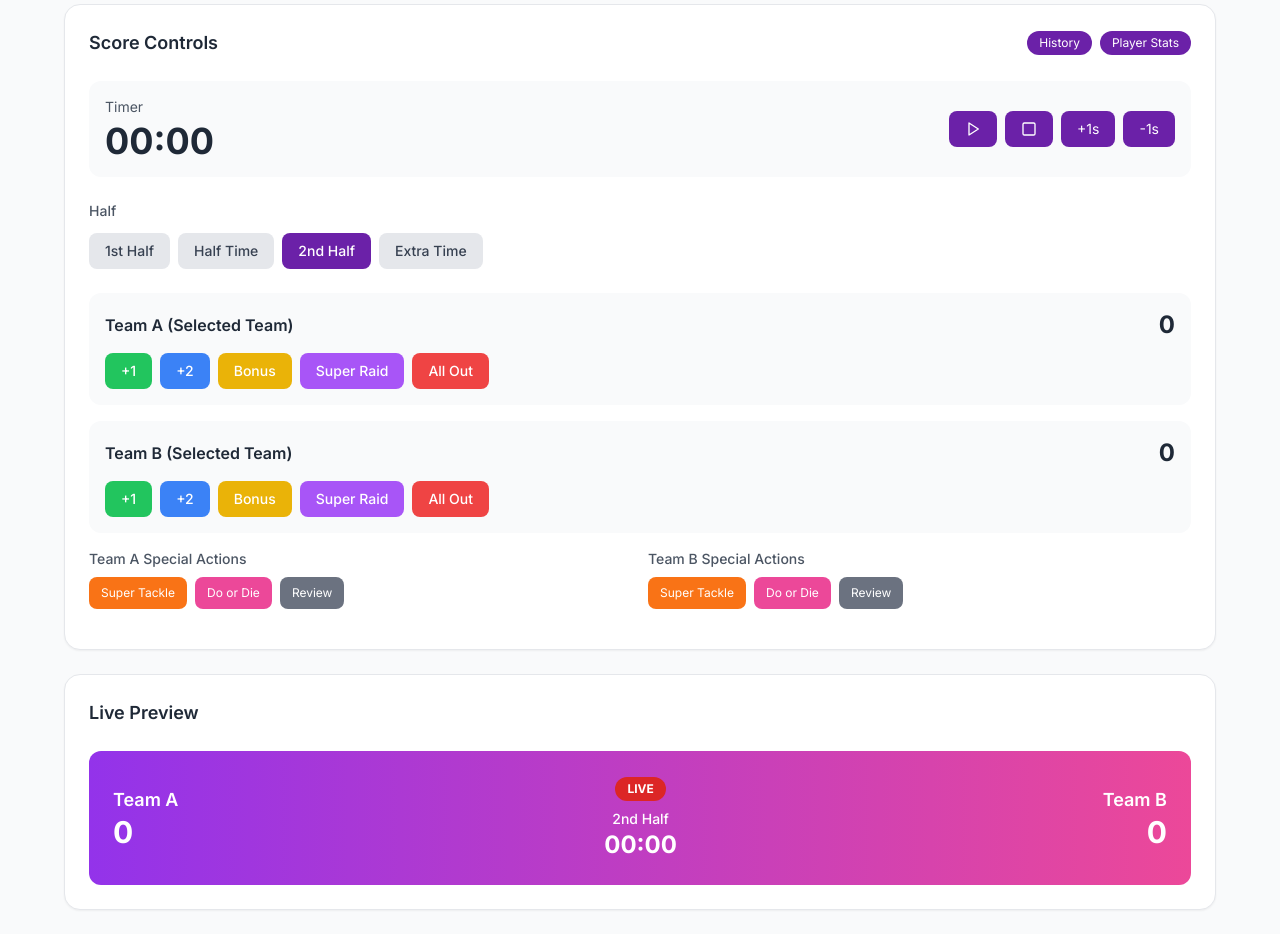
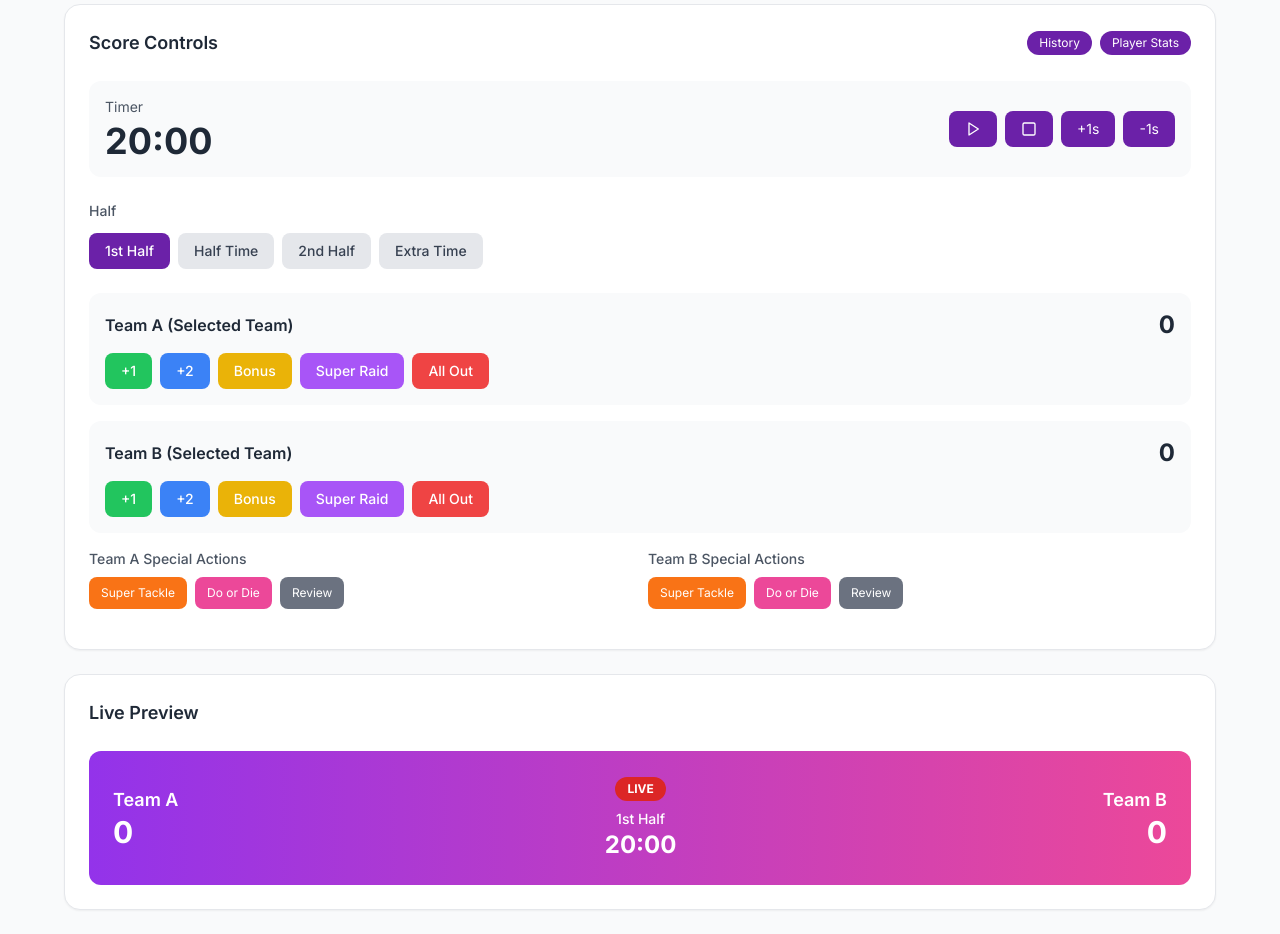
Before and after one commit to Shivay-A1/IWKL_APP_BACKEND, a Next.js app: page /dashboard/matches in a window 1280 px wide. Shown: the part 920-1854 px from the top of the page. Built offline with nearby package versions, Linux system fonts and the light colour scheme; no server answers.

Commit message:
Fix timer to count down from 20 minutes
- Change timer default to 20:00 instead of 00:00
- Count down instead of count up
- Stop at 00:00
- Change default half to 1st Half
- Limit +1s to max 20 minutes
- Limit -1s to min 0

```diff
--- a/app/dashboard/matches/page.tsx
+++ b/app/dashboard/matches/page.tsx
@@ -65,8 +65,8 @@ export default function MatchesPage() {
   }, []);
 
   // Live Controls State
-  const [timer, setTimer] = useState('00:00');
-  const [half, setHalf] = useState('2nd Half');
+  const [timer, setTimer] = useState('20:00'); // Start at 20 minutes
+  const [half, setHalf] = useState('1st Half');
   const [teamAScore, setTeamAScore] = useState(0);
   const [teamBScore, setTeamBScore] = useState(0);
   const [isTimerRunning, setIsTimerRunning] = useState(false);
@@ -123,14 +123,18 @@ export default function MatchesPage() {
     };
   }, []);
 
-  // Timer interval
+  // Timer interval - counts down from 20 minutes
   useEffect(() => {
     let interval: NodeJS.Timeout;
     if (isTimerRunning) {
       interval = setInterval(() => {
         setTimer(prev => {
           const [min, sec] = prev.split(':').map(Number);
-          const totalSeconds = min * 60 + sec + 1;
+          const totalSeconds = min * 60 + sec - 1; // Count down
+          if (totalSeconds <= 0) {
+            setIsTimerRunning(false);
+            return '00:00';
+          }
           const newMin = Math.floor(totalSeconds / 60);
           const newSec = totalSeconds % 60;
           return `${String(newMin).padStart(2, '0')}:${String(newSec).padStart(2, '0')}`;
@@ -887,7 +891,7 @@ export default function MatchesPage() {
                 <button
                   onClick={() => {
                     const [min, sec] = timer.split(':').map(Number);
-                    const totalSeconds = Math.max(0, min * 60 + sec + 1);
+                    const totalSeconds = Math.min(20 * 60, min * 60 + sec + 1); // Max 20 minutes
                     const newMin = Math.floor(totalSeconds / 60);
                     const newSec = totalSeconds % 60;
                     setTimer(`${String(newMin).padStart(2, '0')}:${String(newSec).padStart(2, '0')}`);
@@ -899,7 +903,7 @@ export default function MatchesPage() {
                 <button
                   onClick={() => {
                     const [min, sec] = timer.split(':').map(Number);
-                    const totalSeconds = Math.max(0, min * 60 + sec - 1);
+                    const totalSeconds = Math.max(0, min * 60 + sec - 1); // Min 0
                     const newMin = Math.floor(totalSeconds / 60);
                     const newSec = totalSeconds % 60;
                     setTimer(`${String(newMin).padStart(2, '0')}:${String(newSec).padStart(2, '0')}`);
```
